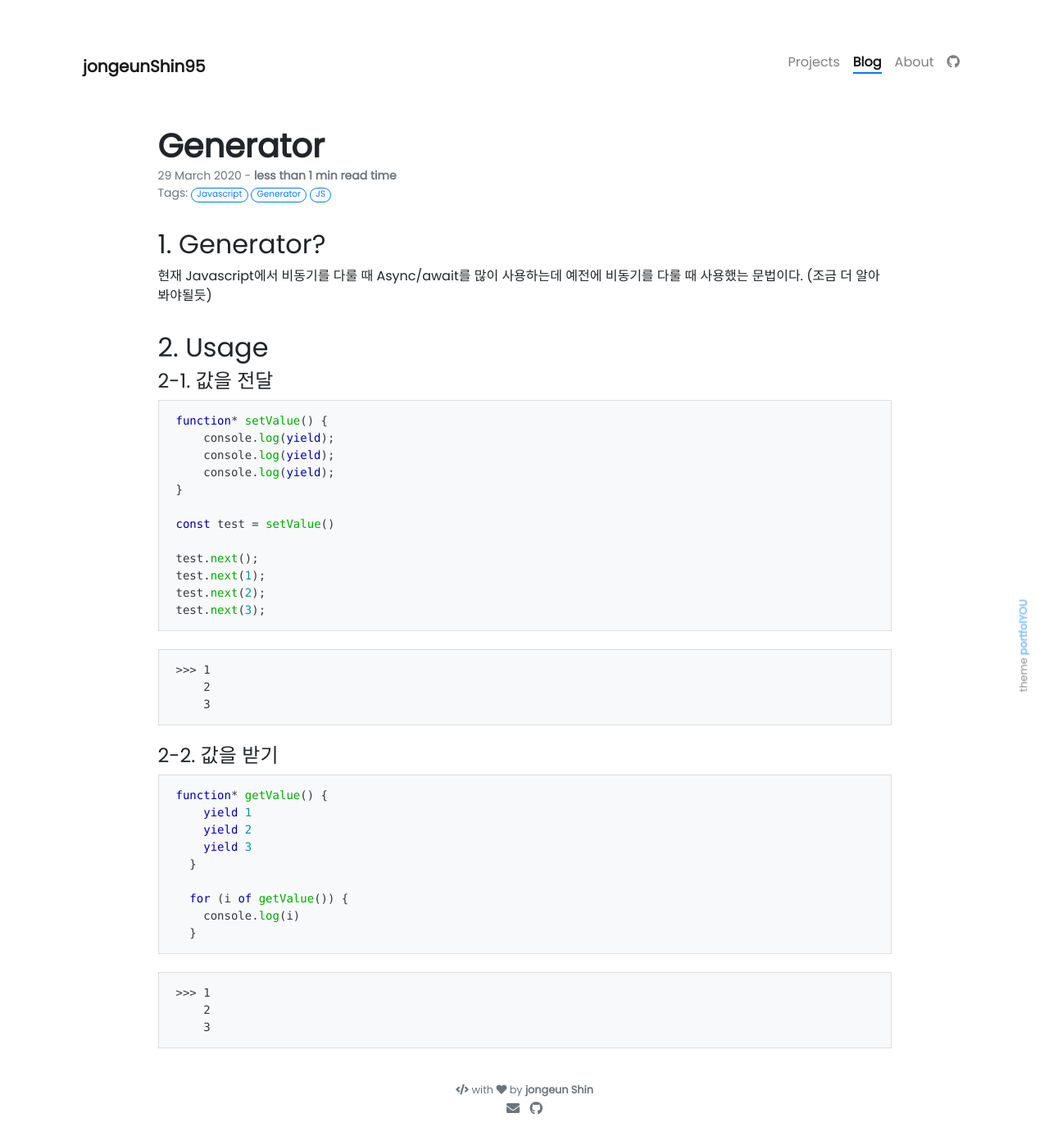
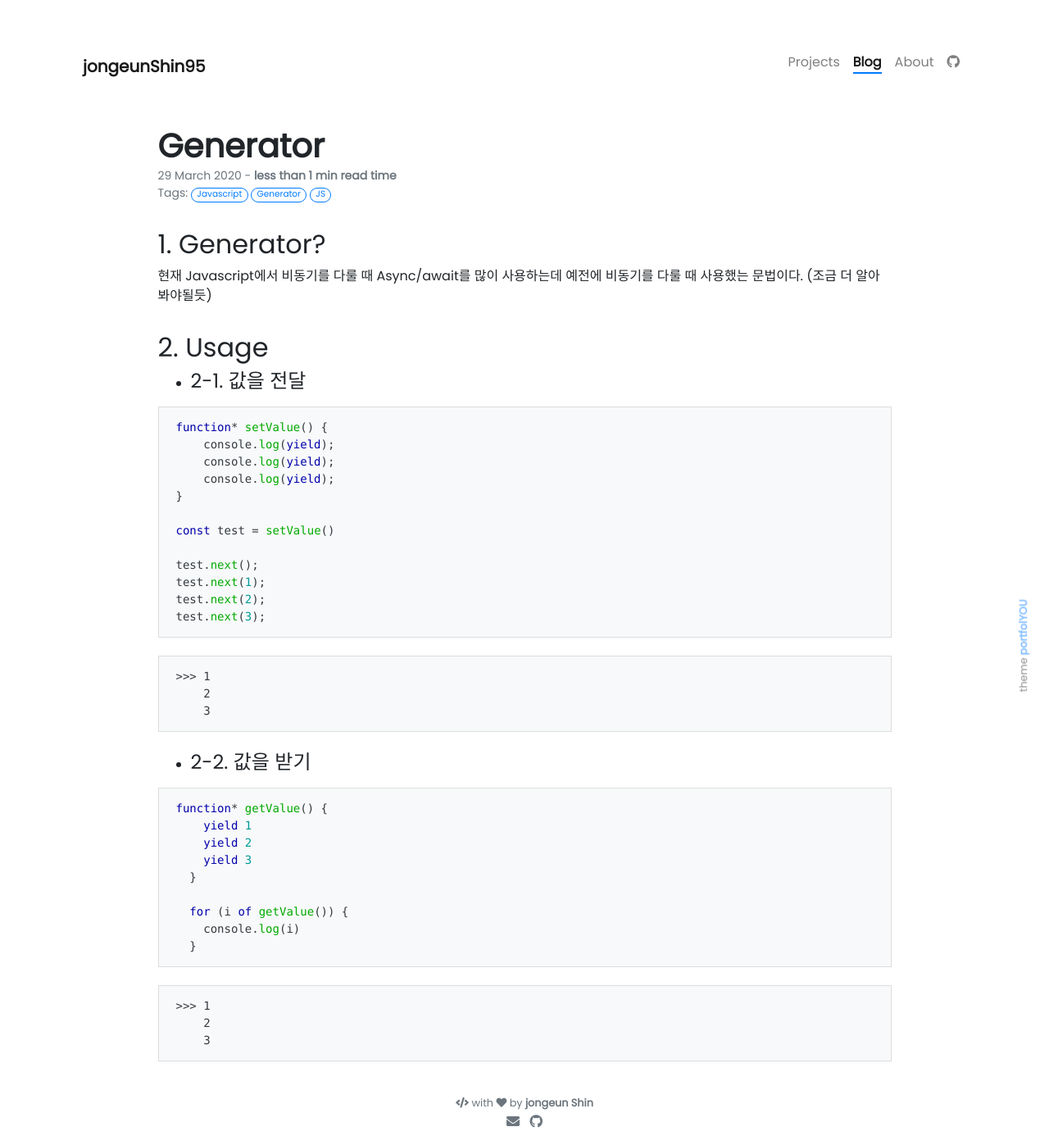
Before and after one commit to jongeunShin95/jongeunshin95.github.io, a Jekyll site: the page built from _posts/2020-03-29-Generator.md, in a window 1280 px wide. Shown: the whole page at 82% size. Built offline with Jekyll 4.4.1, drawn with Linux system fonts in a browser that asks for light colours; nearby versions of some CDN libraries; our own code applies the rules of GitHub Pages for plain Markdown files; comment, search, counter and statistics services are not loaded.

````diff
--- a/_posts/2020-03-29-Generator.md
+++ b/_posts/2020-03-29-Generator.md
@@ -13,7 +13,7 @@ comments: true
 
 ## 2. Usage
 
-#### 2-1. 값을 전달
+* #### 2-1. 값을 전달
 
 ```javascript
 function* setValue() {
@@ -34,7 +34,7 @@ test.next(3);
         2
         3
 
-#### 2-2. 값을 받기
+* #### 2-2. 값을 받기
 
 ```javascript
 function* getValue() {
````
